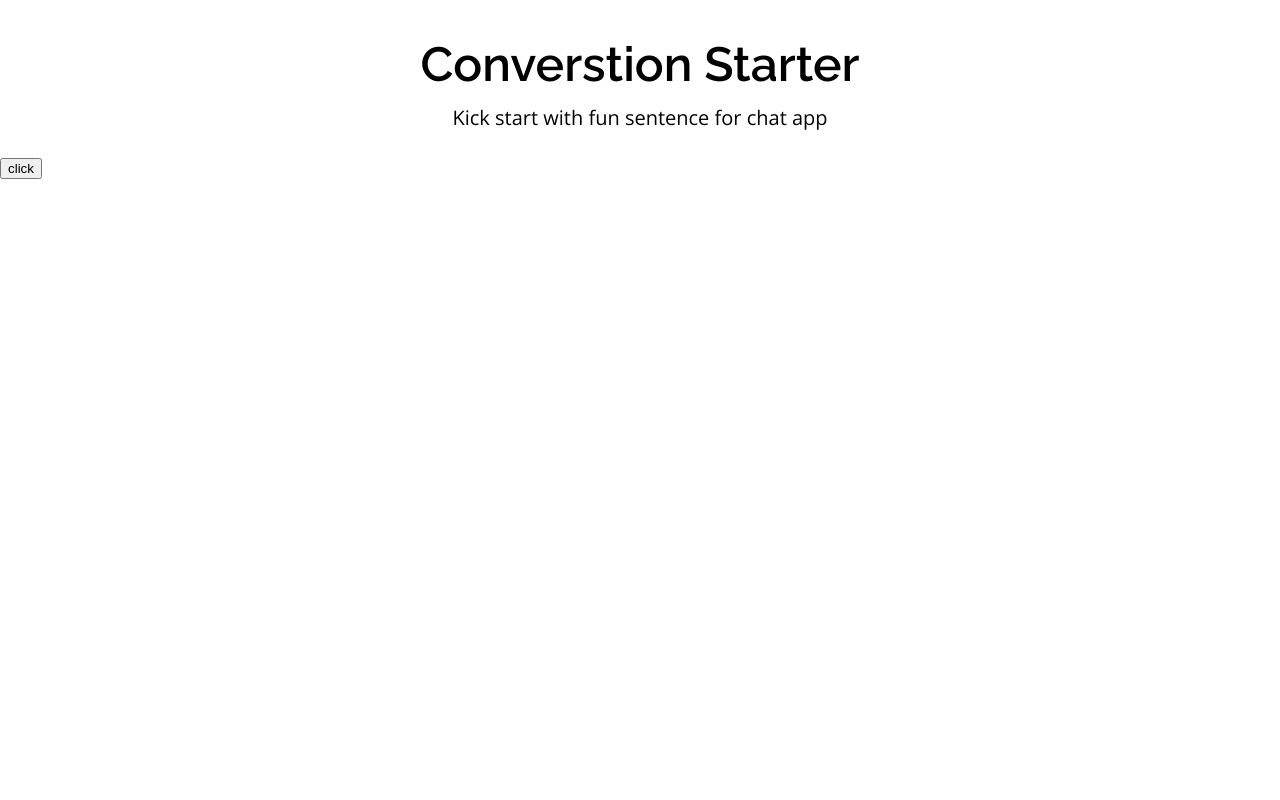
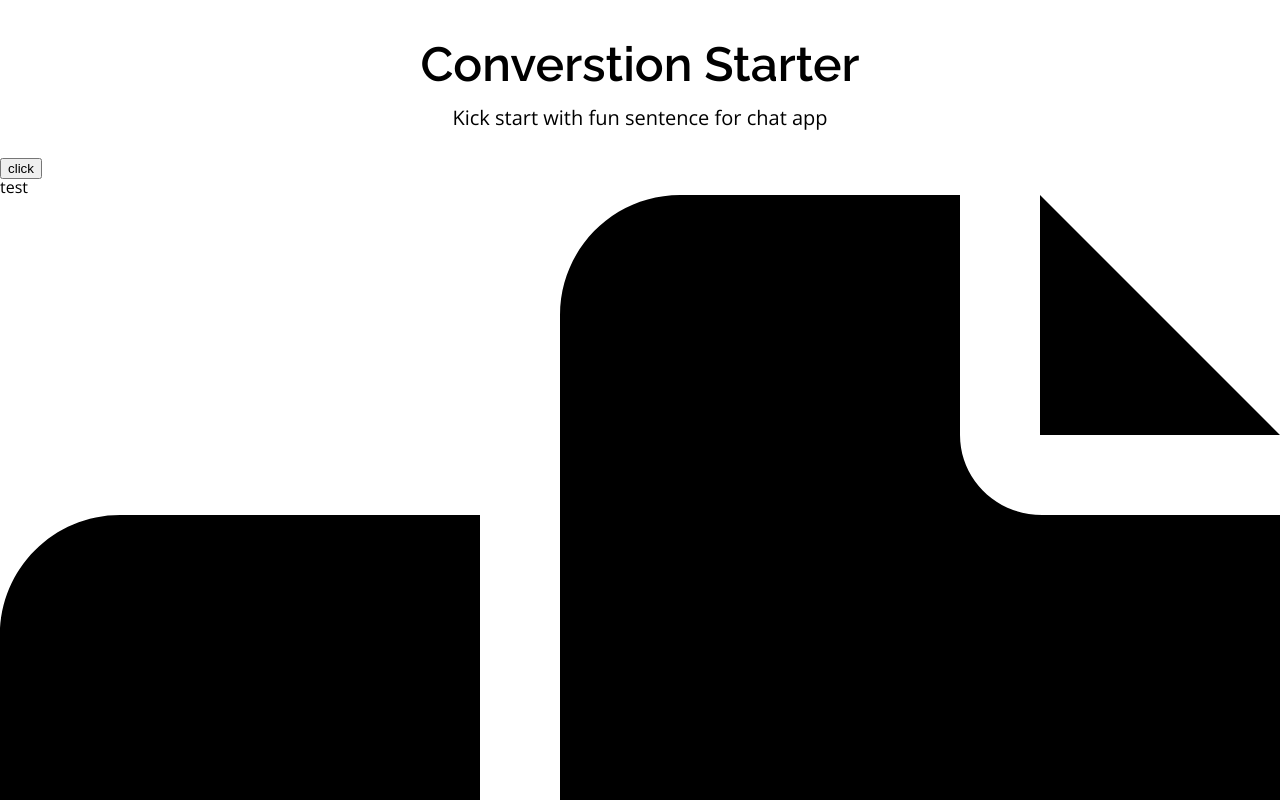
Before and after one commit to Tomo-ja/joke-generator, a React (Create React App) app: page / in a window 1280 px wide. Shown: the top 800 px of the page. Built offline with nearby package versions, Linux system fonts and the light colour scheme.

Commit message:
set up to be able to import svg

```diff
--- a/src/App.tsx
+++ b/src/App.tsx
@@ -1,6 +1,7 @@
 import React from 'react';
 import Header from './Component/Header';
 import Hero from './Component/Hero';
+import Joke from './Component/Joke';
 import './App.scss';
 
 function App() {
@@ -8,6 +9,7 @@ function App() {
     <div className="App">
       <Header />
       <Hero />
+      <Joke phrase='test'/>
     </div>
   );
 }
--- a/src/Component/Joke.tsx
+++ b/src/Component/Joke.tsx
@@ -1,11 +1,12 @@
 import React from 'react'
 import PropTypes, { InferProps } from 'prop-types'
+import copyIconSolid from '../images/icon_copy_solid.svg'
 
 export default function Joke ({ phrase }: InferProps<typeof Joke.propTypes>) {
   return (
 	<div className='joke'>
 		<p className='joke__phrase'>{phrase}</p>
-
+		<img src={copyIconSolid} />
 	</div>
   )
 }
```
Also changed, not shown: src/custom.d.ts (added, +8 -0 lines).
